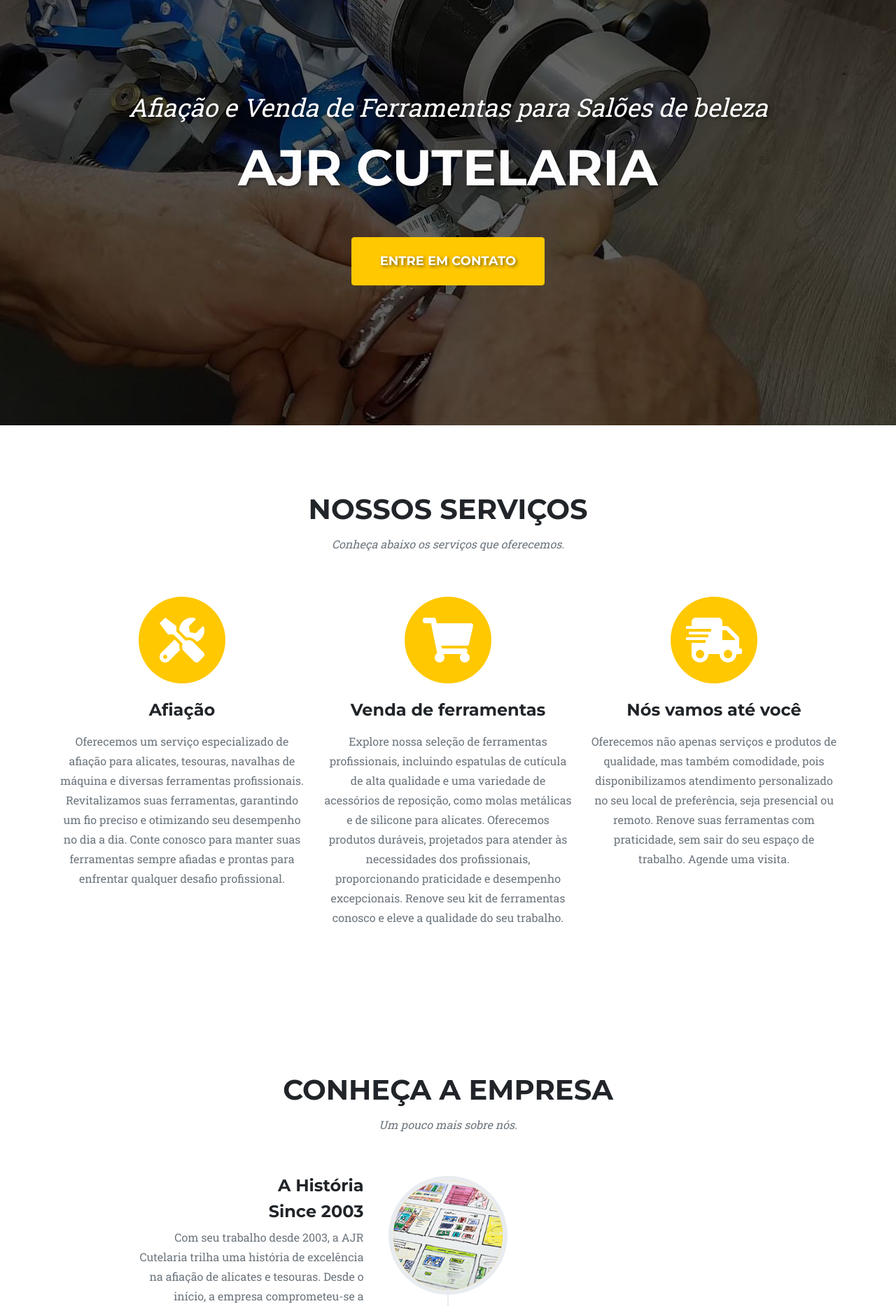
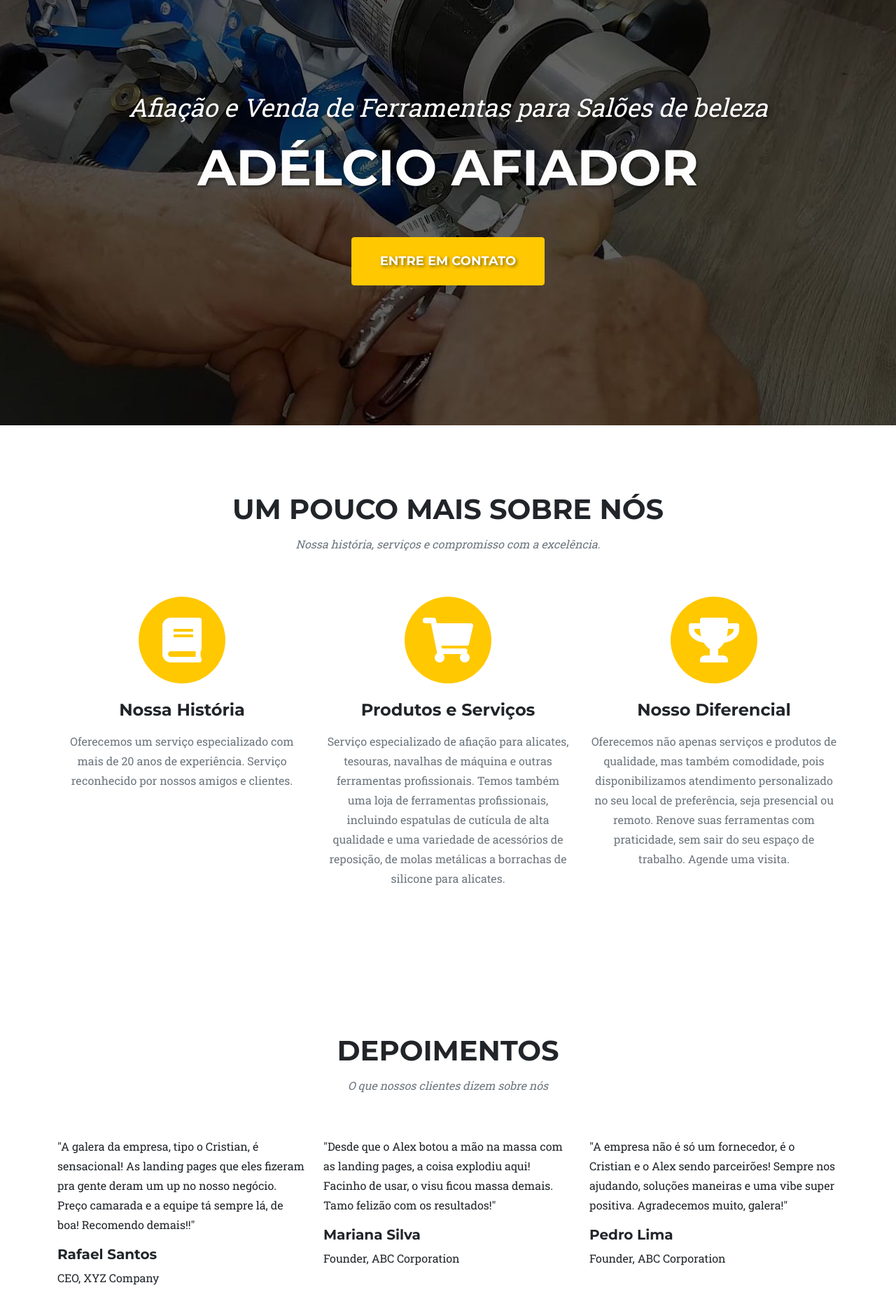
Before and after one commit to cristianritter/catalogodigital, a Django app: page /ajrcutelaria in a window 1280 px wide. Shown: the part 137-2004 px from the top of the page at 70% size. Run offline with Django 5.2, Linux system fonts and the light colour scheme; some libraries are stand-ins or nearby versions.

Commit message:
mudanças no template ajrcutelaria

```diff
--- a/landing/templates/cities/sapiranga/ajrcutelaria.html
+++ b/landing/templates/cities/sapiranga/ajrcutelaria.html
@@ -6,7 +6,7 @@
         <meta name="viewport" content="width=device-width, initial-scale=1, shrink-to-fit=no" />
         <meta name="description" content="" />
         <meta name="author" content="" />
-        <title>AJR Cutelaria - Parceira Catálogo Digital</title>
+        <title>Adelcio Afiador - Afiação e Venda de Ferramentas para Salões de beleza</title>
         <!-- Favicon-->
         <link rel="icon" type="image/x-icon" href="{% static 'catalogodigital/assets/favicon.ico' %}" />
         <!-- Font Awesome icons (free version)-->
@@ -52,91 +52,109 @@
         <header class="masthead">
             <div class="container">
                 <div class="masthead-subheading">Afiação e Venda de Ferramentas para Salões de beleza</div>
-                <div class="masthead-heading text-uppercase">AJR Cutelaria</div>
+                <div class="masthead-heading text-uppercase">Adélcio Afiador</div>
                 <a class="btn btn-primary btn-xl text-uppercase" href="#new-contact"> Entre em contato</a>
             </div>
         </header>
+
         <!-- Services-->
         <section class="page-section" id="services">
             <div class="container">
                 <div class="text-center">
-                    <h2 class="section-heading text-uppercase">Nossos serviços</h2>
-                    <h3 class="section-subheading text-muted">Conheça abaixo os serviços que oferecemos.</h3>
+                    <h2 class="section-heading text-uppercase">Um pouco mais sobre nós</h2>
+                    <h3 class="section-subheading text-muted">Nossa história, serviços e compromisso com a excelência.</h3>
                 </div>
                 <div class="row text-center">
                     <div class="col-md-4">
                         <span class="fa-stack fa-4x">
                             <i class="fas fa-circle fa-stack-2x text-primary"></i>
-                            <i class="fas fa-tools fa-stack-1x fa-inverse"></i>
+                            <i class="fas fa-book fa-stack-1x fa-inverse"></i>
                         </span>
-                        <h4 class="my-3">Afiação</h4>
-                        <p class="text-muted">Oferecemos um serviço especializado de afiação para alicates, tesouras, navalhas de máquina e diversas ferramentas profissionais. Revitalizamos suas ferramentas, garantindo um fio preciso e otimizando seu desempenho no dia a dia. Conte conosco para manter suas ferramentas sempre afiadas e prontas para enfrentar qualquer desafio profissional.</p>
+                        <h4 class="my-3">Nossa História</h4>
+                        <p class="text-muted">Oferecemos um serviço especializado com mais de 20 anos de experiência. Serviço reconhecido por nossos amigos e clientes.</p>
                     </div>
                     <div class="col-md-4">
                         <span class="fa-stack fa-4x">
                             <i class="fas fa-circle fa-stack-2x text-primary"></i>
                             <i class="fas fa-shopping-cart fa-stack-1x fa-inverse"></i>
                         </span>
-                        <h4 class="my-3">Venda de ferramentas</h4>
-                        <p class="text-muted">Explore nossa seleção de ferramentas profissionais, incluindo espatulas de cutícula de alta qualidade e uma variedade de acessórios de reposição, como molas metálicas e de silicone para alicates. Oferecemos produtos duráveis, projetados para atender às necessidades dos profissionais, proporcionando praticidade e desempenho excepcionais. Renove seu kit de ferramentas conosco e eleve a qualidade do seu trabalho.</p>
+                        <h4 class="my-3">Produtos e Serviços</h4>
+                        <p class="text-muted">Serviço especializado de afiação para alicates, tesouras, navalhas de máquina e outras ferramentas profissionais. Temos também uma loja de ferramentas profissionais, incluindo espatulas de cutícula de alta qualidade e uma variedade de acessórios de reposição, de molas metálicas a borrachas de silicone para alicates. </p>
                     </div>
                     <div class="col-md-4">
                         <span class="fa-stack fa-4x">
                             <i class="fas fa-circle fa-stack-2x text-primary"></i>
-                            <i class="fas fa-shipping-fast fa-stack-1x fa-inverse"></i>
+                            <i class="fas fa-trophy fa-stack-1x fa-inverse"></i>
                         </span>
-                        <h4 class="my-3">Nós vamos até você</h4>
+                        <h4 class="my-3">Nosso Diferencial</h4>
                         <p class="text-muted">Oferecemos não apenas serviços e produtos de qualidade, mas também comodidade, pois disponibilizamos atendimento personalizado no seu local de preferência, seja presencial ou remoto. Renove suas ferramentas com praticidade, sem sair do seu espaço de trabalho. Agende uma visita.</p>
                     </div>
                 </div>
             </div>
         </section>
 
-        <!-- About-->
-        <section class="page-section" id="about">
+        <!-- Testimonials Section -->
+        <section class="page-section" id="testimonials">
             <div class="container">
                 <div class="text-center">
-                    <h2 class="section-heading text-uppercase">Conheça a empresa</h2>
-                    <h3 class="section-subheading text-muted">Um pouco mais sobre nós.</h3>
+                    <h2 class="section-heading text-uppercase">Depoimentos</h2>
+                    <h3 class="section-subheading text-muted">O que nossos clientes dizem sobre nós</h3>
                 </div>
-                <ul class="timeline">
-                    <li>
-                        <div class="timeline-image"><img class="rounded-circle img-fluid" src="{% static 'catalogodigital/assets/img/about/1.jpg' %}" alt="..." /></div>
-                        <div class="timeline-panel">
-                            <div class="timeline-heading">
-                                <h4>A História</h4>
-                                <h4 class="subheading">Since 2003</h4>
-                            </div>
-                            <div class="timeline-body"><p class="text-muted">
-                                Com seu trabalho desde 2003, a AJR Cutelaria trilha uma história de excelência na afiação de alicates e tesouras. Desde o início, a empresa comprometeu-se a aprimorar constantemente suas técnicas, combinando habilidade artesanal com inovação. Com foco na satisfação do cliente, a AJR estabeleceu parcerias duradouras, expandindo seus serviços para atender diversas ferramentas profissionais. Reconhecida pela qualidade técnica e atendimento personalizado, a empresa cresceu ao longo dos anos, mantendo-se na vanguarda da indústria. Hoje, a AJR Cutelaria continua a ser uma referência, oferecendo ferramentas afiadas e confiáveis que elevam o desempenho de profissionais em diversas áreas.</p></div>
+
+                <!-- Testimonial Row (3 columns) -->
+                <div class="row">
+                    <!-- Testimonial 1 -->
+                    <div class="col-md-4">
+                        <div class="testimonial-text">
+                            <p>"A galera da empresa, tipo o Cristian, é sensacional! As landing pages que eles fizeram pra gente deram um up no nosso negócio. Preço camarada e a equipe tá sempre lá, de boa! Recomendo demais!!"</p>
                         </div>
-                    </li>
-                    <li class="timeline-inverted">
-                        <div class="timeline-image"><img class="rounded-circle img-fluid" src="{% static 'cities/sapiranga/ajrcutelaria/assets/img/adelcio.png' %}" alt="..." /></div>
-                        <div class="timeline-panel">
-                            <div class="timeline-heading">
-                                <h4>The Sharpener</h4>
-                                <h4 class="subheading">Adelcio Jair Ritter</h4>
-                            </div>
-                            <div class="timeline-body"><p class="text-muted">Adelcio é um afiador dedicado que sempre faz um excelente trabalho, mostrando disposição total para atender seus clientes da melhor maneira possível.</p></div>
+                        <div class="testimonial-author">
+                            <h5>Rafael Santos</h5>
+                            <p>CEO, XYZ Company</p>
                         </div>
-                    </li>
+                    </div>
 
-                    <li class="timeline-inverted">
-                        <div class="timeline-image">
-                            <h4>
-                                Seja Você
-                                <br />
-                                Também Um
-                                <br />
-                                Cliente!
-                            </h4>
+                    <!-- Testimonial 2 -->
+                    <div class="col-md-4">
+                        <div class="testimonial-text">
+                            <p>"Desde que o Alex botou a mão na massa com as landing pages, a coisa explodiu aqui! Facinho de usar, o visu ficou massa demais. Tamo felizão com os resultados!"</p>
                         </div>
-                    </li>
-                </ul>
+                        <div class="testimonial-author">
+                            <h5>Mariana Silva</h5>
+                            <p>Founder, ABC Corporation</p>
+                        </div>
+                    </div>
+
+                    <!-- Testimonial 3 -->
+                    <div class="col-md-4">
+                        <div class="testimonial-text">
+                            <p>"A empresa não é só um fornecedor, é o Cristian e o Alex sendo parceirões! Sempre nos ajudando, soluções maneiras e uma vibe super positiva. Agradecemos muito, galera!"</p>
+                        </div>
+                        <div class="testimonial-author">
+                            <h5>Pedro Lima</h5>
+                            <p>Founder, ABC Corporation</p>
+                        </div>
+                    </div>
+                </div>
             </div>
-         </section>
+        </section>
 
+        <!-- Promoção Section -->
+        <section class="page-section" id="promocao">
+            <div class="container">
+                <div class="text-center">
+                    <h2 class="section-heading text-uppercase">Oferta Especial</h2>
+                    <p class="text-muted">Aproveite nosso desconto exclusivo!</p>
+                </div>
+
+                <div class="row">
+                    <div class="col-lg-8 mx-auto text-center">
+                        <p class="large text-muted">Informe que conheceu o nosso local através do nosso site e ganhe 10% de desconto no valor total da sua compra!</p>
+                        <p class="large text-muted">Estamos ansiosos para recebê-lo!</p>
+                    </div>
+                </div>
+            </div>
+        </section>
 
         <!-- New Contact Section -->
         <section class="page-section" id="new-contact">
@@ -172,7 +190,6 @@
                 <!-- Submit success message, error message, and form (if needed) can be added here -->
             </div>
         </section>
-
 
         <!-- Explore Local Businesses Section -->
         <section class="page-section" id="explore-businesses">
```
Also changed, not shown: landing/templates/catalogodigital.html (+1 -63 lines).
